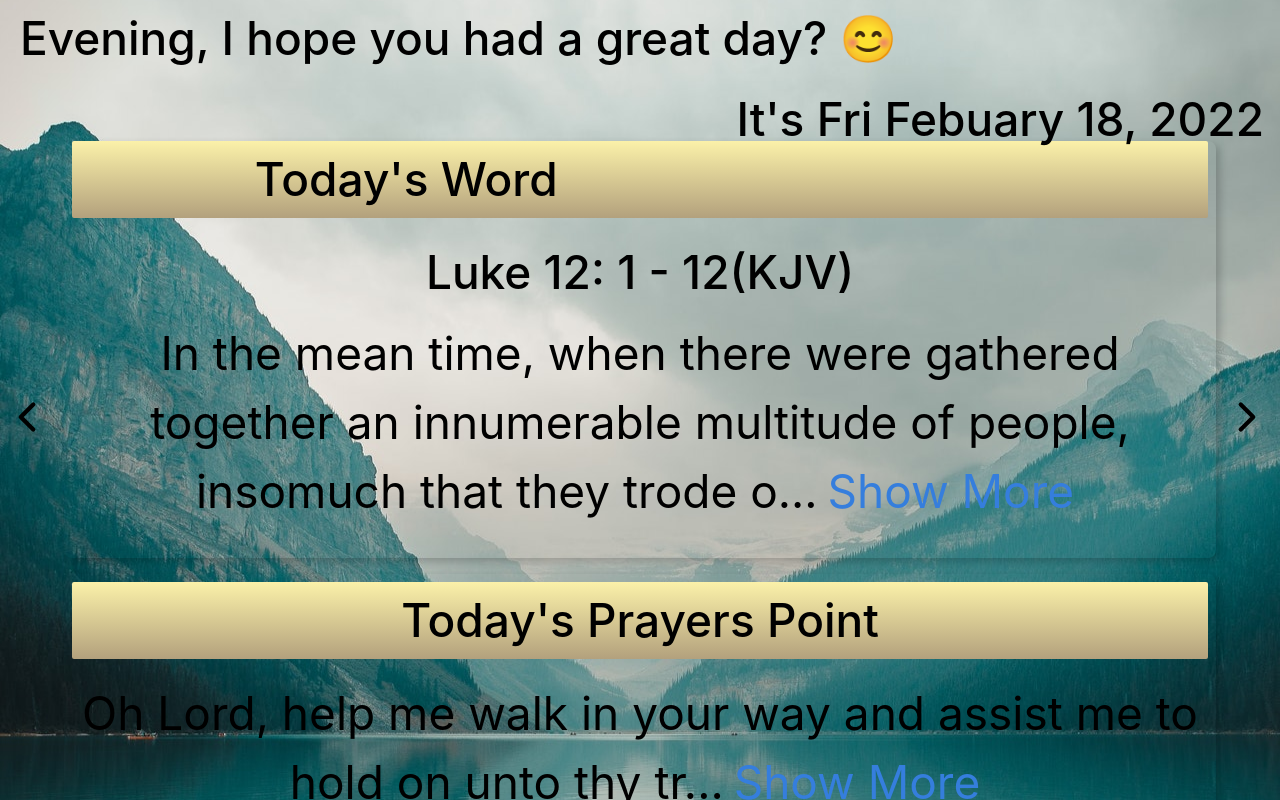
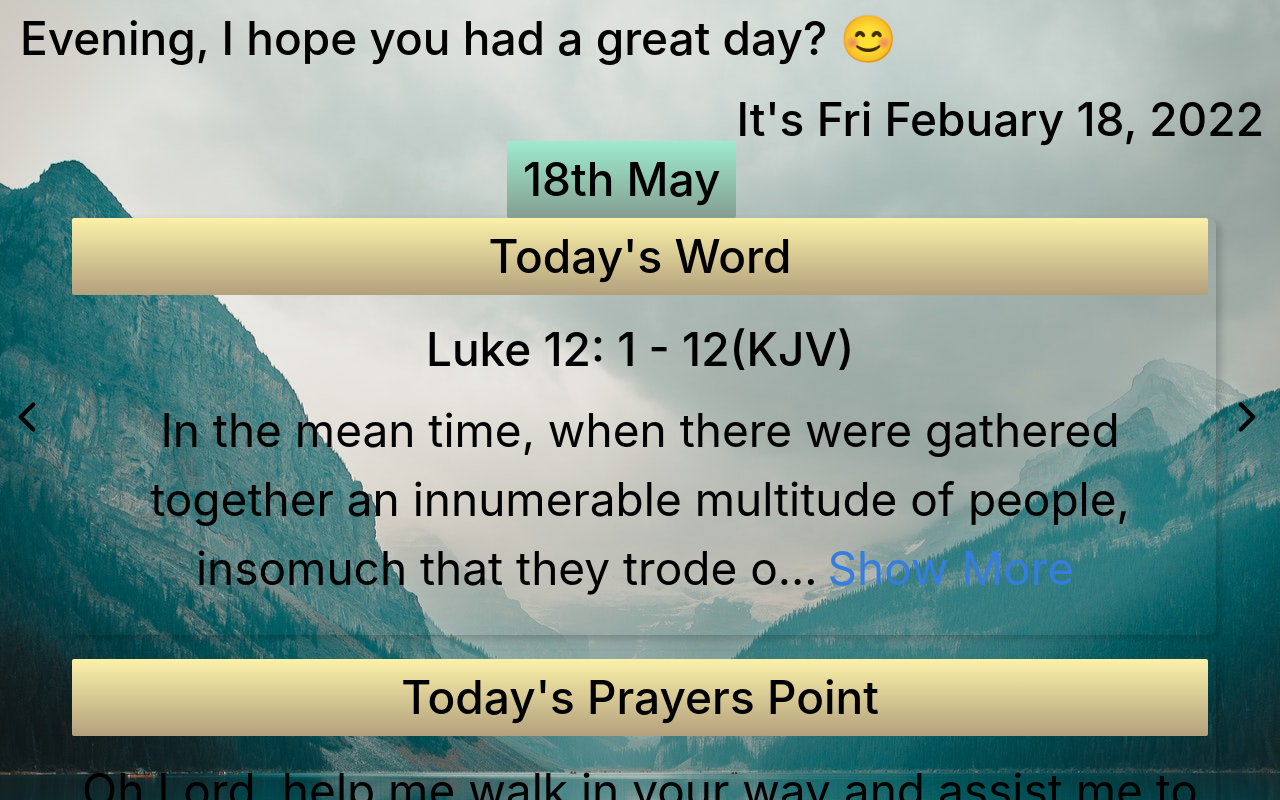
Before and after one commit to Dare789/Jesus-Pill, a React (Create React App) app: page / in a window 1280 px wide. Both pictures are taken after a click on the button "Get Today Pill". Shown: the top 800 px of the page. Built offline with nearby package versions, Linux system fonts and the light colour scheme.

Commit message:
changed date

```diff
--- a/src/Components/DailyDose/DailyDose.js
+++ b/src/Components/DailyDose/DailyDose.js
@@ -58,7 +58,7 @@ return(
         <div>
            <div className='todayDate ma5 mb0'>
              {/* Would probably use Dates later */}
-              {/* <p className='br1 bg-light-green fw5 pt1 pb1 pl0 pl3 pr3 mb0 label date tc'>{date}</p> */}
+              <p className='br1 bg-light-green fw5 pt1 pb1 pl0 pl3 pr3 mb0 label date tc'>{date}</p>
           </div>
            <div className="ma5 mt0 mb3 br3 pa2 pt0 pb4 shadow-5 tc bible">
                <p className="br1 bg-light-yellow fw5 pa1 label">Today's Word</p>
--- a/src/Components/DailyDose/Scripture.js
+++ b/src/Components/DailyDose/Scripture.js
@@ -1,7 +1,7 @@
 const Verse = [
     {
      id:0,
-     date:"1st Mar",
+     date:"1st May",
      scriptLoc:"Genesis 37: 1 - 28(KJV)",
      Script:`And Jacob dwelt in the land wherein his father was a stranger, in the land of Canaan. {wherein…: Heb. of his father’s
       sojournings} 2  These are the generations of Jacob. Joseph, being seventeen years old, was feeding the flock with his brethren;
@@ -40,7 +40,7 @@ const Verse = [
     },
     {
       id:1,
-      date:"2nd Mar",
+      date:"2nd May",
       scriptLoc:"Exodus 16: 1 - 10(KJV)",
       Script:`And they took their journey from Elim, and all the congregation of the children of
       Israel came unto the wilderness of Sin, which is between Elim and Sinai, on the fifteenth day
@@ -66,7 +66,7 @@ const Verse = [
 
       {
      id:2,
-     date:"3rd Mar",
+     date:"3rd May",
      scriptLoc:"Hosea 2: 1 - 15(KJV)",
      Script:`Say ye unto your brethren, Ammi; and to your sisters, Ruhamah. {Ammi: that is, My people} {Ruhamah: that is,
       Having obtained mercy} 2  Plead with your mother, plead: for she is not my wife, neither am I her husband: let her
@@ -94,7 +94,7 @@ const Verse = [
      },
      {
      id:3,
-     date:"4th Mar",
+     date:"4th May",
      scriptLoc:"Hosea 2: 16 - 23(KJV)",
      Script:`And it shall be at that day, saith the LORD, that thou shalt call me Ishi; and shalt call me no more Baali.
      {Ishi: that is, My husband} {Baali: that is, My lord} 17  For I will take away the names of Baalim out of her mouth, and
@@ -111,8 +111,8 @@ const Verse = [
      },
      {
      id:4,
-     date:"5th Mar",
-     scriptLoc:"Mark 12: 26 - 34(KJV)",
+     date:"5th May",
+     scriptLoc:"Mayk 12: 26 - 34(KJV)",
      Script:`26  And as touching the dead, that they rise: have ye not read in the book of Moses, how in the bush God spake
      unto him, saying, I am the God of Abraham, and the God of Isaac, and the God of Jacob? 27  He is not the God of the dead,
      but the God of the living: ye therefore do greatly err. 28  And one of the scribes came, and having heard them reasoning
@@ -130,7 +130,7 @@ const Verse = [
      },
      {
      id:5,
-     date:"6th Mar",
+     date:"6th May",
      scriptLoc:"John 11: 47 - 54(KJV)",
      Script:`Then gathered the chief priests and the Pharisees a council, and said, What do we? for this man doeth many miracles.
      48  If we let him thus alone, all men will believe on him: and the Romans shall come and take away both our place and nation.
@@ -145,7 +145,7 @@ const Verse = [
      },
      {
      id:6,
-     date:"7th Mar",
+     date:"7th May",
      scriptLoc:"Prov. 1: 1 - 9(KJV)",
      Script:`The proverbs of Solomon the son of David, king of Israel; 2  To know wisdom and instruction; to perceive the words of
      understanding; 3  To receive the instruction of wisdom, justice, and judgment, and equity; {equity: Heb. equities} 4  To give subtilty
@@ -159,7 +159,7 @@ const Verse = [
      },
      {
      id:7,
-     date:"8th Mar",
+     date:"8th May",
      scriptLoc:"Exodus 14: 1 - 14(KJV)",
      Script:`And the LORD spake unto Moses, saying, 2  Speak unto the children of Israel, that they turn and encamp before Pihahiroth,
      between Migdol and the sea, over against Baalzephon: before it shall ye encamp by the sea. 3  For Pharaoh will say of the children of
@@ -171,7 +171,7 @@ const Verse = [
      hardened the heart of Pharaoh king of Egypt, and he pursued after the children of Israel: and the children of Israel went out with an high
      hand. 9  But the Egyptians pursued after them, all the horses and chariots of Pharaoh, and his horsemen, and his army, and overtook them
      encamping by the sea, beside Pihahiroth, before Baalzephon. 10  And when Pharaoh drew nigh, the children of Israel lifted up their eyes,
-     and, behold, the Egyptians marched after them; and they were sore afraid: and the children of Israel cried out unto the LORD. 11  And they
+     and, behold, the Egyptians Mayched after them; and they were sore afraid: and the children of Israel cried out unto the LORD. 11  And they
      said unto Moses, Because there were no graves in Egypt, hast thou taken us away to die in the wilderness? wherefore hast thou dealt thus
      with us, to carry us forth out of Egypt? 12  Is not this the word that we did tell thee in Egypt, saying, Let us alone, that we may serve
      the Egyptians? For it had been better for us to serve the Egyptians, than that we should die in the wilderness. 13  And Moses said unto
@@ -183,7 +183,7 @@ const Verse = [
      },
      {
      id:8,
-     date:"9th Mar",
+     date:"9th May",
      scriptLoc:"Luke 4: 15 - 30(KJV)",
      Script:`And he taught in their synagogues, being glorified of all. 16  And he came to Nazareth,
        where he had been brought up: and, as his custom was, he went into the synagogue on the sabbath day,
@@ -209,7 +209,7 @@ const Verse = [
      },
      {
        id:9,
-       date:"10th Mar",
+       date:"10th May",
        scriptLoc:"Romans 9: 30 - 33(KJV)",
        Script:`What shall we say then? That the Gentiles, which followed not after righteousness, have attained to righteousness,
        even the righteousness which is of faith. 31  But Israel, which followed after the law of righteousness, hath not attained to the
@@ -222,7 +222,7 @@ const Verse = [
      },
      {
      id:10,
-     date:"11th Mar",
+     date:"11th May",
      scriptLoc:"1 Samuel 2: 1 - 11(KJV)",
      Script:`And Hannah prayed, and said, My heart rejoiceth in the LORD, mine horn is exalted in the LORD: my mouth
       is enlarged over mine enemies; because I rejoice in thy salvation. 2  There is none holy as the LORD: for there is
@@ -244,7 +244,7 @@ const Verse = [
      },
      {
        id:11,
-       date:"12th Mar",
+       date:"12th May",
        scriptLoc:"Daniel 6: 1 - 11(KJV)",
        Script:`It pleased Darius to set over the kingdom an hundred and twenty princes, which should be over the whole kingdom; 2
        And over these three presidents; of whom Daniel was first: that the princes might give accounts unto them, and the king should
@@ -269,7 +269,7 @@ const Verse = [
      },
      {
       id:13,
-      date:"13th Mar",
+      date:"13th May",
       scriptLoc:"Daniel 6: 12 - 20(KJV)",
       Script:`Then they came near, and spake before the king concerning the king’s decree; Hast thou not signed a decree,
       that every man that shall ask a petition of any God or man within thirty days, save of thee, O king, shall be cast into the den
@@ -291,7 +291,7 @@ const Verse = [
      },
      {
      id:12,
-     date:"14th Mar",
+     date:"14th May",
      scriptLoc:"Romans 9: 14 - 29(KJV)",
      Script:`What shall we say then? Is there unrighteousness with God? God forbid. 15  For he saith to Moses, I will have mercy on whom
      I will have mercy, and I will have compassion on whom I will have compassion. 16  So then it is not of him that willeth, nor of him that
@@ -314,7 +314,7 @@ const Verse = [
      },
      {
      id:14,
-     date:"15th Mar",
+     date:"15th May",
      scriptLoc:"Lev. 10: 1 - 7(KJV)",
      Script:`And Nadab and Abihu, the sons of Aaron, took either of them his censer, and put fire therein, and put incense thereon,
      and offered strange fire before the LORD, which he commanded them not. 2  And there went out fire from the LORD, and devoured them,
@@ -322,7 +322,7 @@ const Verse = [
      that come nigh me, and before all the people I will be glorified. And Aaron held his peace. 4  And Moses called Mishael and Elzaphan,
      the sons of Uzziel the uncle of Aaron, and said unto them, Come near, carry your brethren from before the sanctuary out of the camp.
      5  So they went near, and carried them in their coats out of the camp; as Moses had said. 6  And Moses said unto Aaron, and unto Eleazar
-     and unto Ithamar, his sons, Uncover not your heads, neither rend your clothes; lest ye die, and lest wrath come upon all the people: but
+     and unto IthaMay, his sons, Uncover not your heads, neither rend your clothes; lest ye die, and lest wrath come upon all the people: but
      let your brethren, the whole house of Israel, bewail the burning which the LORD hath kindled. 7  And ye shall not go out from the door of
      the tabernacle of the congregation, lest ye die: for the anointing oil of the LORD is upon you. And they did according to the word of Moses. `,
      SayPrayers:`Lord, through the help of the holy spirit in me, guide my steps as I face the challenges of the day in Jesus name, Amen!`,
@@ -330,7 +330,7 @@ const Verse = [
      },
      {
        id:15,
-       date:"16th Mar",
+       date:"16th May",
        scriptLoc:"Acts 3: 1 - 11(KJV)",
        Script:`Now Peter and John went up together into the temple at the hour of prayer, being the ninth hour.
         2  And a certain man lame from his mother’s womb was carried, whom they laid daily at the gate of the temple
@@ -349,7 +349,7 @@ const Verse = [
      },
      {
        id:16,
-       date:"17th Mar",
+       date:"17th May",
        scriptLoc:"Matt 12: 15 - 21(KJV)",
        Script:`But when Jesus knew it, he withdrew himself from thence: and great multitudes followed him, and he healed them all;
        16  And charged them that they should not make him known: 17  That it might be fulfilled which was spoken by Esaias the prophet,
@@ -363,7 +363,7 @@ const Verse = [
        },
      {
      id:17,
-     date:"18th Mar",
+     date:"18th May",
      scriptLoc:"Luke 12: 1 - 12(KJV)",
      Script:`In the mean time, when there were gathered together an innumerable multitude of people,
       insomuch that they trode one upon another, he began to say unto his disciples first of all, Beware
@@ -387,7 +387,7 @@ const Verse = [
      },
      {
      id:18,
-     date:"19th Mar",
+     date:"19th May",
      scriptLoc:"Romans 3: 21 - 31(KJV)",
      Script:`But now the righteousness of God without the law is manifested, being witnessed by the law and the prophets; 22
      Even the righteousness of God which is by faith of Jesus Christ unto all and upon all them that believe: for there is no difference:
@@ -404,7 +404,7 @@ const Verse = [
      },
      {
        id:19,
-       date:"20th Mar",
+       date:"20th May",
        scriptLoc:"Ephesians 5: 1 - 14(KJV)",
        Script:`Be ye therefore followers of God, as dear children; 2  And walk in love, as Christ also hath loved us,
        and hath given himself for us an offering and a sacrifice to God for a sweetsmelling savour.
@@ -424,7 +424,7 @@ const Verse = [
      },
      {
        id:20,
-       date:"21st Mar",
+       date:"21st May",
        scriptLoc:"Psalm 1: 1 - 6(KJV)",
        Script:`Blessed is the man that walketh not in the counsel of the ungodly, nor standeth in the way of sinners, nor sitteth in the
        seat of the scornful. {ungodly: or, wicked} 2  But his delight is in the law of the LORD; and in his law doth he meditate day and night.
@@ -438,7 +438,7 @@ const Verse = [
      },
      {
      id:21,
-     date:"22nd Mar",
+     date:"22nd May",
      scriptLoc:"1 Sam. 16: 1 - 13(KJV)",
      Script:`And the LORD said unto Samuel, How long wilt thou mourn for Saul, seeing I have rejected him from reigning over Israel?
      fill thine horn with oil, and go, I will send thee to Jesse the Bethlehemite: for I have provided me a king among his sons. 2  And
@@ -463,7 +463,7 @@ const Verse = [
      },
      {
        id:22,
-       date:"23th Mar",
+       date:"23th May",
        scriptLoc:"Malachi 1: 1 - 5(KJV)",
        Script:`The burden of the word of the LORD to Israel by Malachi. {by…: Heb. by the hand of}
        2  I have loved you, saith the LORD. Yet ye say, Wherein hast thou loved us? Was not Esau Jacob’s
@@ -477,7 +477,7 @@ const Verse = [
      },
      {
      id:23,
-     date:"24th Mar",
+     date:"24th May",
      scriptLoc:"1 John 3: 9 - 24(KJV)",
      Script:`And hereby we know that we are of the truth, and shall assure our hearts before him. {assure: Gr. persuade}
      20  For if our heart condemn us, God is greater than our heart, and knoweth all things. 21  Beloved, if our heart condemn
@@ -490,7 +490,7 @@ const Verse = [
      },
      {
      id:24,
-     date:"25th Mar",
+     date:"25th May",
      scriptLoc:"Malachi 1: 6 - 14(KJV)",
      Script:`A son honoureth his father, and a servant his master: if then I be a father, where is mine honour? and if
       I be a master, where is my fear? saith the LORD of hosts unto you, O priests, that despise my name. And ye say, Wherein
@@ -513,7 +513,7 @@ const Verse = [
      },
      {
        id:25,
-       date:"26th Mar",
+       date:"26th May",
        scriptLoc:"Matt. 4: 1 - 11(KJV)",
        Script:`Then was Jesus led up of the Spirit into the wilderness to be tempted of the devil. 2  And when he had fasted forty days and forty nights,
        he was afterward an hungred. 3  And when the tempter came to him, he said, If thou be the Son of God, command that these stones be made bread. 4  But
@@ -529,7 +529,7 @@ const Verse = [
      },
      {
        id:26,
-       date:"27th Mar",
+       date:"27th May",
        scriptLoc:"Acts 13: 13 - 26(KJV)",
        Script:`Now when Paul and his company loosed from Paphos, they came to Perga in Pamphylia: and John departing from them returned
         to Jerusalem. 14  But when they departed from Perga, they came to Antioch in Pisidia, and went into the synagogue on the sabbath day,
@@ -553,7 +553,7 @@ const Verse = [
      },
      {
        id:27,
-       date:"28th Mar",
+       date:"28th May",
        scriptLoc:"Matt. 4: 12 - 22(KJV)",
        Script:`Now when Jesus had heard that John was cast into prison, he departed into Galilee; {cast…: or, delivered up} 13  And
        leaving Nazareth, he came and dwelt in Capernaum, which is upon the sea coast, in the borders of Zabulon and Nephthalim: 14
@@ -570,13 +570,13 @@ const Verse = [
      },
      {
       id:28,
-      date:"29th Mar",
+      date:"29th May",
       scriptLoc:"Jonah 1: 1 - 14(KJV)",
       Script:`Now the word of the LORD came unto Jonah the son of Amittai, saying, {Jonah: Gr. Jonas} 2  Arise, go to Nineveh, that great
       city, and cry against it; for their wickedness is come up before me. 3  But Jonah rose up to flee unto Tarshish from the presence of the
       LORD, and went down to Joppa; and he found a ship going to Tarshish: so he paid the fare thereof, and went down into it, to go with them
       unto Tarshish from the presence of the LORD.  4  But the LORD sent out a great wind into the sea, and there was a mighty tempest in the
-      sea, so that the ship was like to be broken. {sent out: Heb. cast forth} {was like…: Heb. thought to be broken} 5  Then the mariners were
+      sea, so that the ship was like to be broken. {sent out: Heb. cast forth} {was like…: Heb. thought to be broken} 5  Then the Mayiners were
       afraid, and cried every man unto his god, and cast forth the wares that were in the ship into the sea, to lighten it of them. But Jonah
       was gone down into the sides of the ship; and he lay, and was fast asleep. 6  So the shipmaster came to him, and said unto him, What
       meanest thou, O sleeper? arise, call upon thy God, if so be that God will think upon us, that we perish not. 7  And they said every one
@@ -597,11 +597,11 @@ const Verse = [
     },
     {
       id:29,
-      date:"30th Mar",
+      date:"30th May",
       scriptLoc:"1 John 3: 11 - 18(KJV)",
       Script:`For this is the message that ye heard from the beginning, that we should love one another. {message: or, commandment}
       12  Not as Cain, who was of that wicked one, and slew his brother. And wherefore slew he him? Because his own works were evil, and
-      his brother’s righteous. 13  Marvel not, my brethren, if the world hate you. 14  We know that we have passed from death unto life,
+      his brother’s righteous. 13  Mayvel not, my brethren, if the world hate you. 14  We know that we have passed from death unto life,
       because we love the brethren. He that loveth not his brother abideth in death. 15  Whosoever hateth his brother is a murderer: and
       ye know that no murderer hath eternal life abiding in him. 16  Hereby perceive we the love of God, because he laid down his life for
       us: and we ought to lay down our lives for the brethren. 17  But whoso hath this world’s good, and seeth his brother have need, and
@@ -612,7 +612,7 @@ const Verse = [
     },
     {
       id:30,
-      date:"31st Mar",
+      date:"31st May",
       scriptLoc:"1 Cor. 1: 17 - 31(KJV)",
       Script:`For Christ sent me not to baptize, but to preach the gospel: not with wisdom of words, lest the cross of Christ
       should be made of none effect. {words: or, speech} 18  For the preaching of the cross is to them that perish foolishness; but
```
